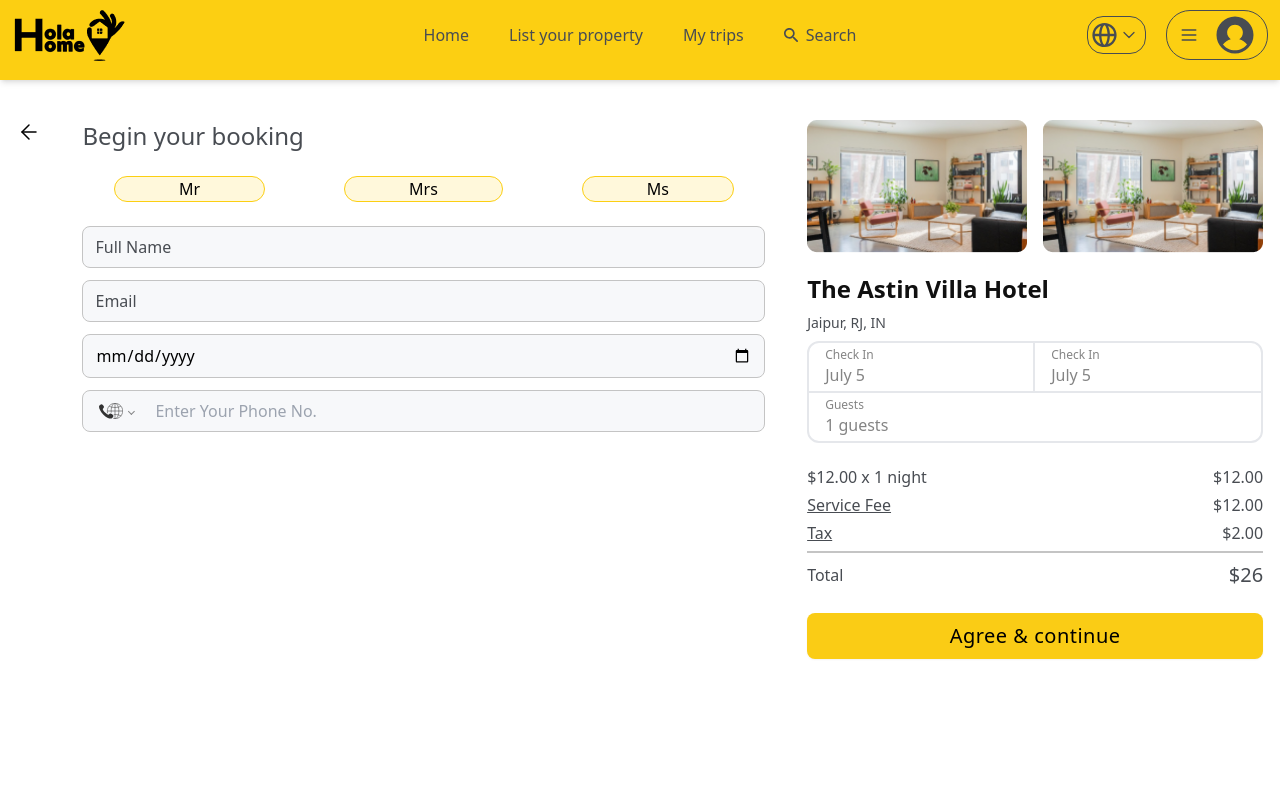
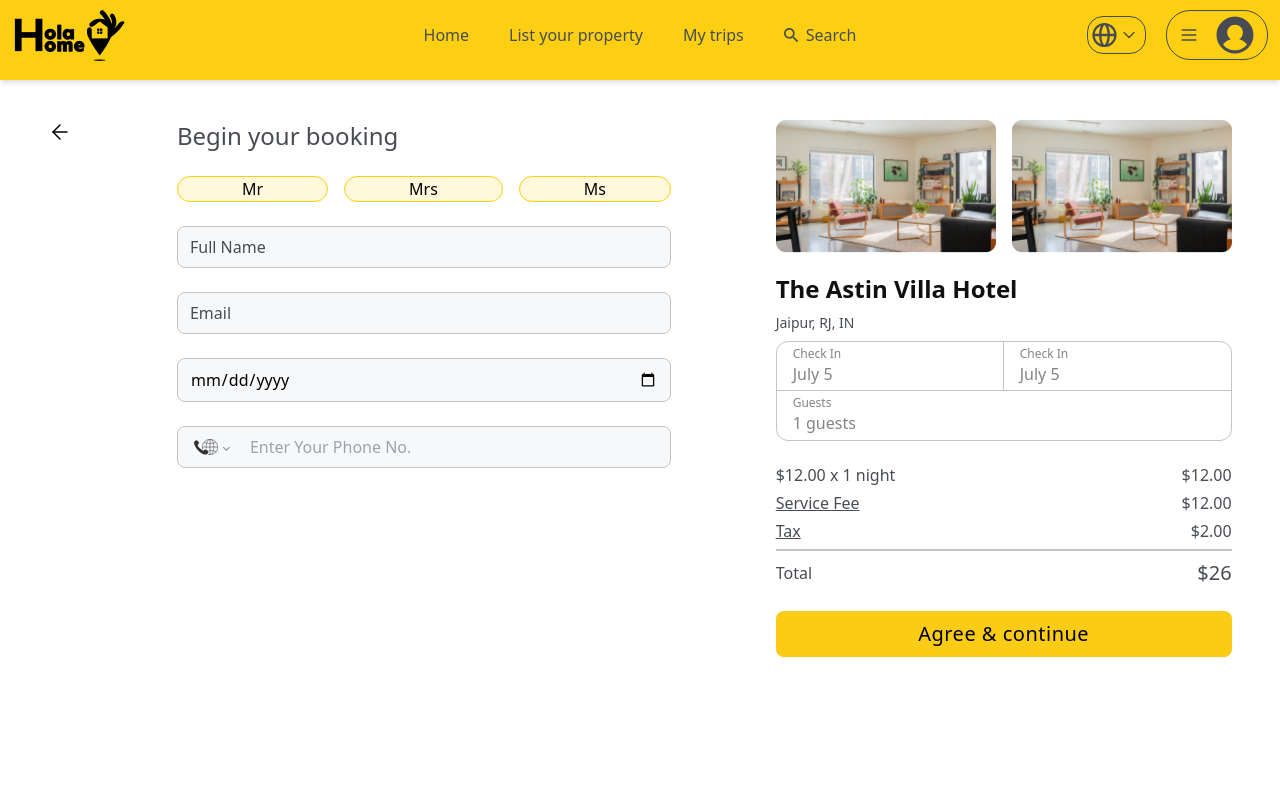
Before and after one commit to Sarowar-Hossain/hola-home-website, a Next.js app: page /properties/begin-booking/beginBooking in a window 1280 px wide. Shown: the top 800 px of the page. Built offline with nearby package versions, Linux system fonts and the light colour scheme; no server answers.

Commit message:
begin your page done

```diff
--- a/components/Home/Properties/BeginBookingForm.jsx
+++ b/components/Home/Properties/BeginBookingForm.jsx
@@ -44,7 +44,8 @@ const BeginBookingForm = () => {
             </button>
           ))}
         </div>
-        <div className="space-y-3">
+        <div className="space-y-6">
+          <div>
             <input
               defaultValue={userData?.fullName}
               type="text"
@@ -58,11 +59,13 @@ const BeginBookingForm = () => {
                 },
               })}
             />
-
+            <p>
               {errors.fullName && (
-            <p className="text-red">{errors.fullName.message}</p>
+                <p className="text-red ">{errors.fullName.message}</p>
               )}
-
+            </p>
+          </div>
+          <div>
             <input
               defaultValue={userData?.email}
               type="email"
@@ -76,9 +79,14 @@ const BeginBookingForm = () => {
                 },
               })}
             />
+            <p>
+              {errors.email && (
+                <p className="text-red">{errors.email.message}</p>
+              )}
+            </p>
+          </div>
 
-          {errors.email && <p className="text-red">{errors.email.message}</p>}
-
+          <div>
             <input
               required
               defaultValue={userData?.dateOfBirth}
@@ -89,11 +97,14 @@ const BeginBookingForm = () => {
                 required: 'Date of Birth is required',
               })}
             />
-
+            <p>
               {errors.dateOfBirth && (
                 <p className="text-red">{errors.dateOfBirth.message}</p>
               )}
+            </p>
+          </div>
 
+          <div>
             <Controller
               name="phoneNo"
               control={control}
@@ -107,7 +118,9 @@ const BeginBookingForm = () => {
                   className={`w-full placeholder:text-[#484C52] px-4 placeholder:font-medium font-medium rounded-lg border border-[#C4C4C4] ${
                     isPhoneNoFocused ? 'bg-white' : 'bg-[#F7F8FA]'
                   } focus:bg-white`}
-                onChange={(value) => field.onChange(value) && setPhoneNo(value)}
+                  onChange={(value) =>
+                    field.onChange(value) && setPhoneNo(value)
+                  }
                   numberInputProps={{
                     className: `rounded-md px-4 py-2 focus:outline-none bg-[#F7F8FA] focus:bg-white`,
                   }}
@@ -128,6 +141,7 @@ const BeginBookingForm = () => {
             </p>
           </div>
         </div>
+      </div>
     </form>
   )
 }
--- a/components/Home/Properties/BeginHotelInfo.jsx
+++ b/components/Home/Properties/BeginHotelInfo.jsx
@@ -15,9 +15,9 @@ const BeginHotelInfo = () => {
         </h1>
         <p className="text-sm font-normal text-[#484C52]">Jaipur, RJ, IN</p>
       </div>
-      <div className="border-2 min-w-[400px] min-h-[100px] rounded-xl">
-        <div className="flex justify-between border-b-2 w-full">
-          <div className="border-r-2 w-1/2 ps-4 py-1">
+      <div className="border-[#C4C4C4] border min-w-[400px] min-h-[100px] rounded-xl">
+        <div className="flex justify-between border-b border-[#C4C4C4] w-full">
+          <div className="border-r border-[#C4C4C4] w-1/2 ps-4 py-1">
             <p className="text-xs text-[#848484]">Check In</p>
             <p className=" text-[#848484]">July 5</p>
           </div>
--- a/components/common/Sidebar/Sidebar.jsx
+++ b/components/common/Sidebar/Sidebar.jsx
@@ -123,10 +123,7 @@ const Sidebar = () => {
               />
             </div>
           </div>
-          <div className="my-2  h-[1px]"></div>
-          <div>
-            <Searchbar className={``} />
-          </div>
+
 
           <div className="mt-6 bg-[#C4C4C4] h-[1px]"></div>
 
@@ -146,7 +143,7 @@ const Sidebar = () => {
 
           {/* profile */}
           <div
-            className="p-2.5 mt-2 flex items-center rounded-md px-4 duration-300 cursor-pointer  "
+            className="pt-2 mt-2 flex items-center rounded-md px-4 duration-300 cursor-pointer  "
             onClick={toggleProfileSubMenu}
           >
             <i className="bi bi-chat-left-text-fill"></i>
--- a/pages/properties/begin-booking/beginBooking.jsx
+++ b/pages/properties/begin-booking/beginBooking.jsx
@@ -7,9 +7,9 @@ import React from 'react'
 const beginBooking = () => {
   const router = useRouter()
   return (
-    <div className="container mx-auto my-10">
-      <div className="w-full flex flex-col lg:flex-row justify-center lg:justify-around items-start px-4 gap-4 lg:gap-10">
-        <div onClick={() => router.back()} className='cursor-pointer'>
+    <div className="container mx-auto my-4 md:my-10">
+      <div className="w-full flex flex-col lg:flex-row justify-center lg:justify-around  px-4 gap-4 lg:gap-10">
+        <div onClick={() => router.back()} className="cursor-pointer">
           <ArrowLeft />
         </div>
         <BeginBookingForm />
```
Lines whose indentation alone changed are shown as unchanged.
